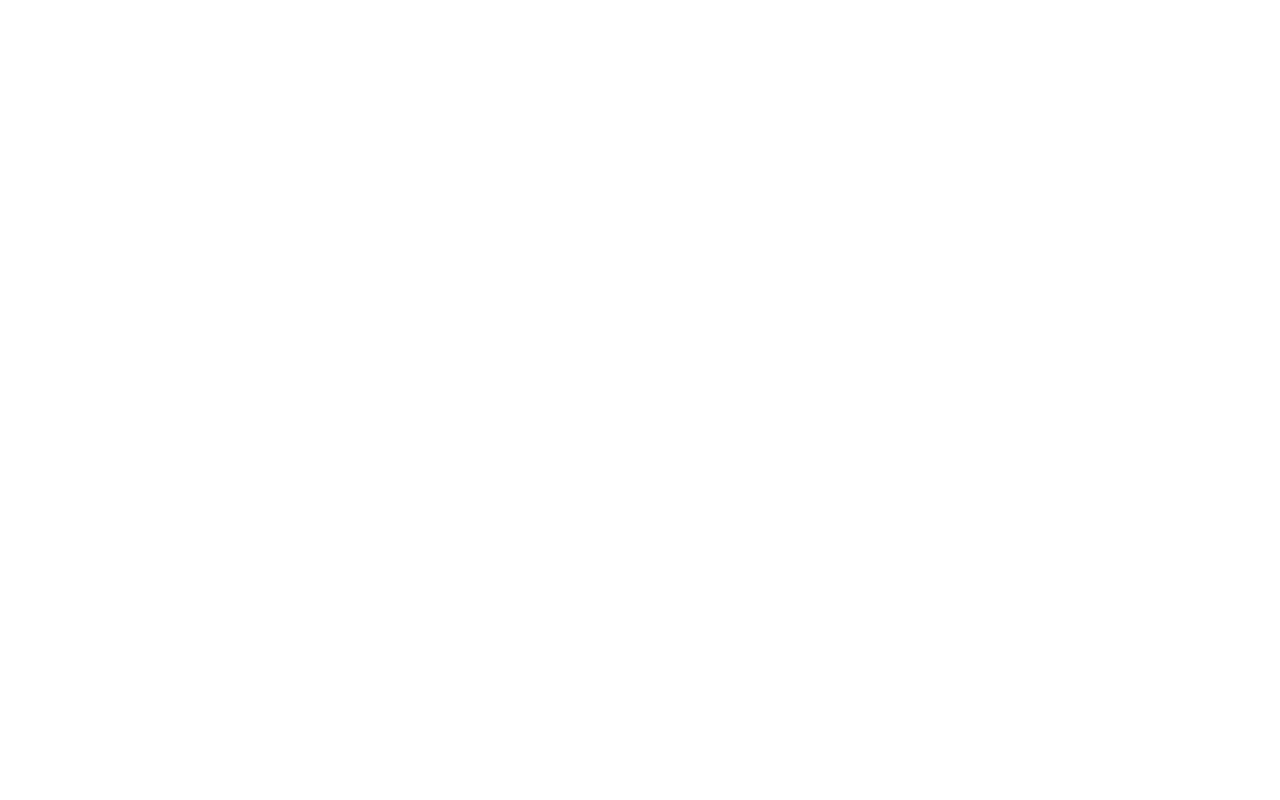
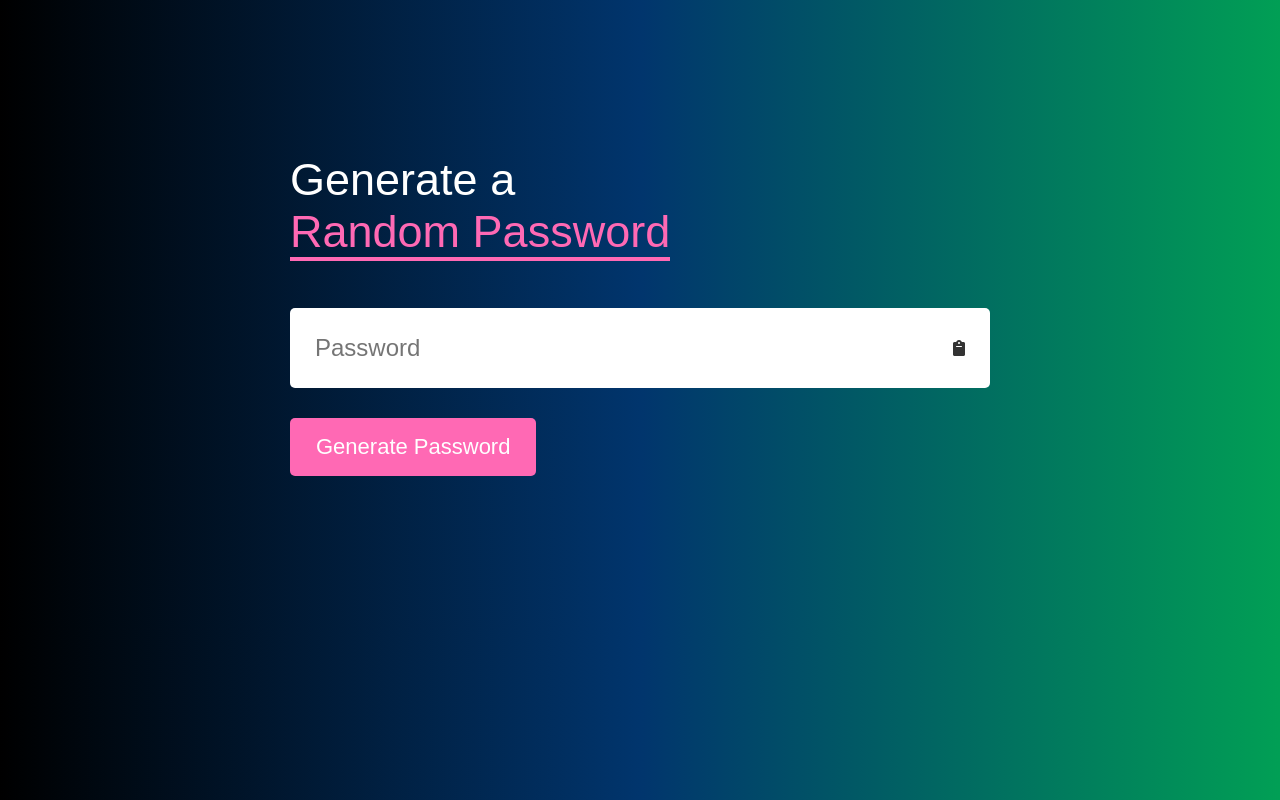
Before and after one commit to rishiraj2317/Java-Practice, a plain HTML site: page 04 JS Prac/Index.html in a window 1280 px wide. Drawn offline with Linux system fonts and the light colour scheme.

Commit message:
updated Code

```diff
--- a/04 JS Prac/Index.html
+++ b/04 JS Prac/Index.html
@@ -4,8 +4,22 @@
     <meta charset="UTF-8">
     <meta name="viewport" content="width=device-width, initial-scale=1.0">
     <title>04 JS Prac</title>
+    <link rel="stylesheet" href="Style.css">
+    <link rel="stylesheet" href="https://cdnjs.cloudflare.com/ajax/libs/font-awesome/6.0.0-beta3/css/all.min.css">
 </head>
 <body>
 
+    <div class ="container">
+       <div class="container-random-password">
+         <h1>Generate a <br> <span> Random Password</span> </h1>
+        <div class ="display">
+            <input type="text" id="password" placeholder="Password">
+            <i class="fas fa-clipboard" id="copy"></i>
+        </div>
+        <button id="btn">Generate Password</button>
+       </div>
+    </div>
+
+    <script src="script.js"></script>
 </body>
 </html>
--- /dev/null
+++ b/04 JS Prac/Style.css
@@ -0,0 +1,63 @@
+*{
+    margin: 0;
+    padding: 0;
+    box-sizing: border-box;
+    font-family: sans-serif;
+}
+
+body{
+    background: linear-gradient(to right, #000, #01356d, #019f55);
+    color: white;
+}
+
+.container{
+    display: flex;
+    align-items: center;
+    justify-content: center;
+}
+
+.container-random-password{
+    margin: 12%;
+    width: 90%;
+    max-width: 700px;
+}
+.display{
+    width: 100%;
+    margin-top: 50px;
+    margin-bottom: 30px;
+    background: #fff;
+    color:#333;
+    display: flex;
+    align-items: center;
+    justify-content: space-between;
+    padding: 26px 25px;
+    border-radius: 5px;
+}
+.container h1{
+    font-weight: 500;
+    font-size: 45px;
+}
+ .container h1 span{
+    color: hotpink;
+    border-bottom: 4px solid hotpink;
+ }
+  .display input{
+    border :0;
+    outline:0;
+    font-size: 24px;
+    flex: 1;
+
+  }
+  .container button{
+    border: 0;
+    outline:0;
+    background: hotpink;
+    color:#fff;
+    font-size: 22px;
+    font-weight: 300;
+    align-items: center;
+    justify-content: center;
+    padding: 16px 26px;
+    border-radius: 5px;
+    cursor: pointer;
+  }
--- /dev/null
+++ b/04 JS Prac/script.js
@@ -0,0 +1,39 @@
+const passwordBox = document.getElementById("password");
+const button = document.getElementById("btn");
+const copyButton = document.getElementById("copy");
+
+const generatePassword = () => {
+     const chars = "ABCDEFGHIJKLMNOPQRSTUVWXYZabcdefghijklmnopqrstuvwxyz0123456789!@#$%^&*()_+";
+
+
+     let password = "";
+     const passwordlength = 8;
+     for(let i = 0; i < passwordlength; i++){
+
+        password += chars.charAt(Math.floor(Math.random() * chars.length))
+
+       // console.log(password);
+}
+    passwordBox.value = password;
+
+
+
+
+};
+
+button.addEventListener("click", generatePassword);
+
+copyButton.addEventListener("click", () => {
+    const passwordCopy= passwordBox.value.trim();
+    if(!passwordCopy){
+        alert("Please generate a password first");
+        return;
+    }
+
+
+    navigator.clipboard.writeText(passwordCopy)
+    .then(() => {
+        alert("Password copied to clipboard");
+          });
+
+        });
```
